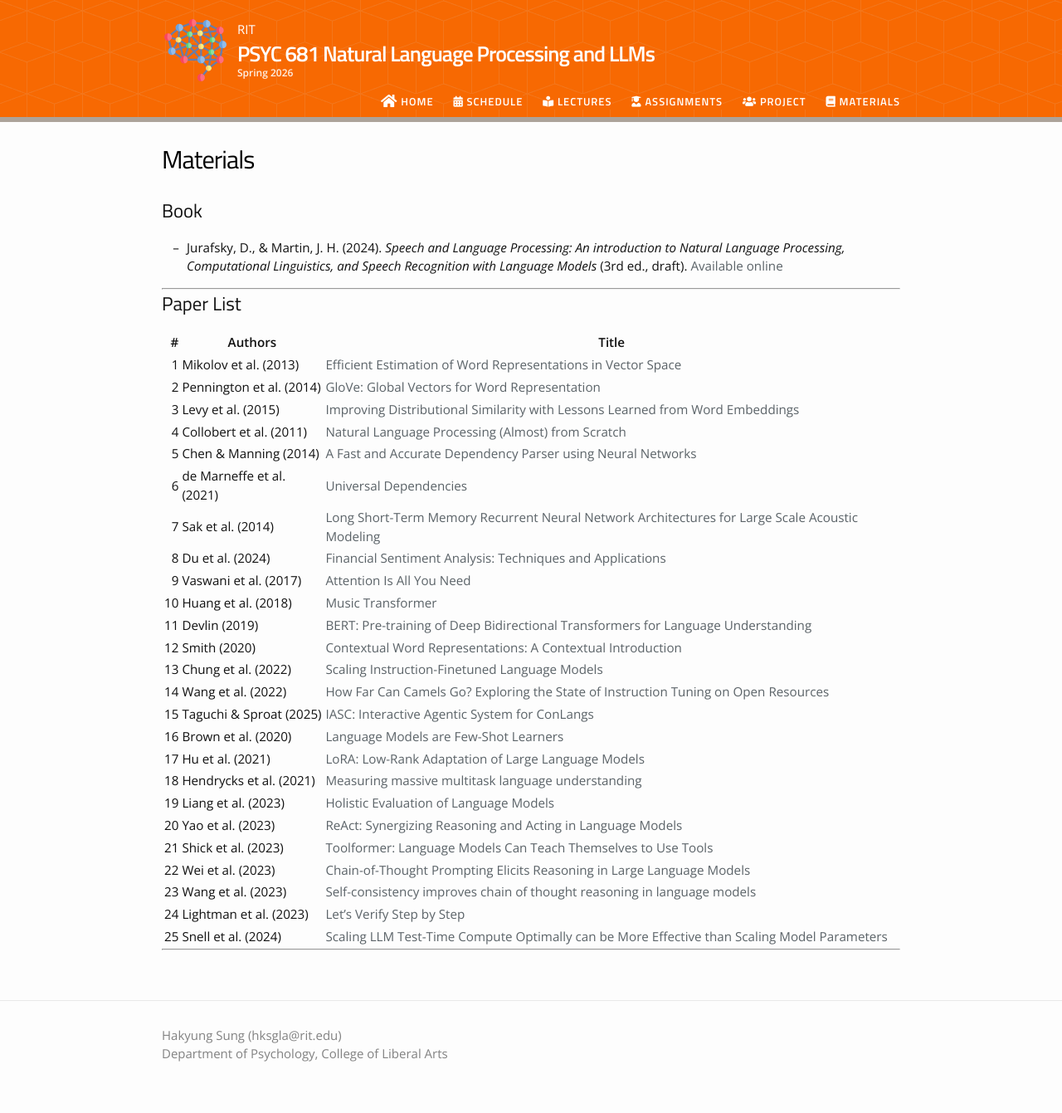
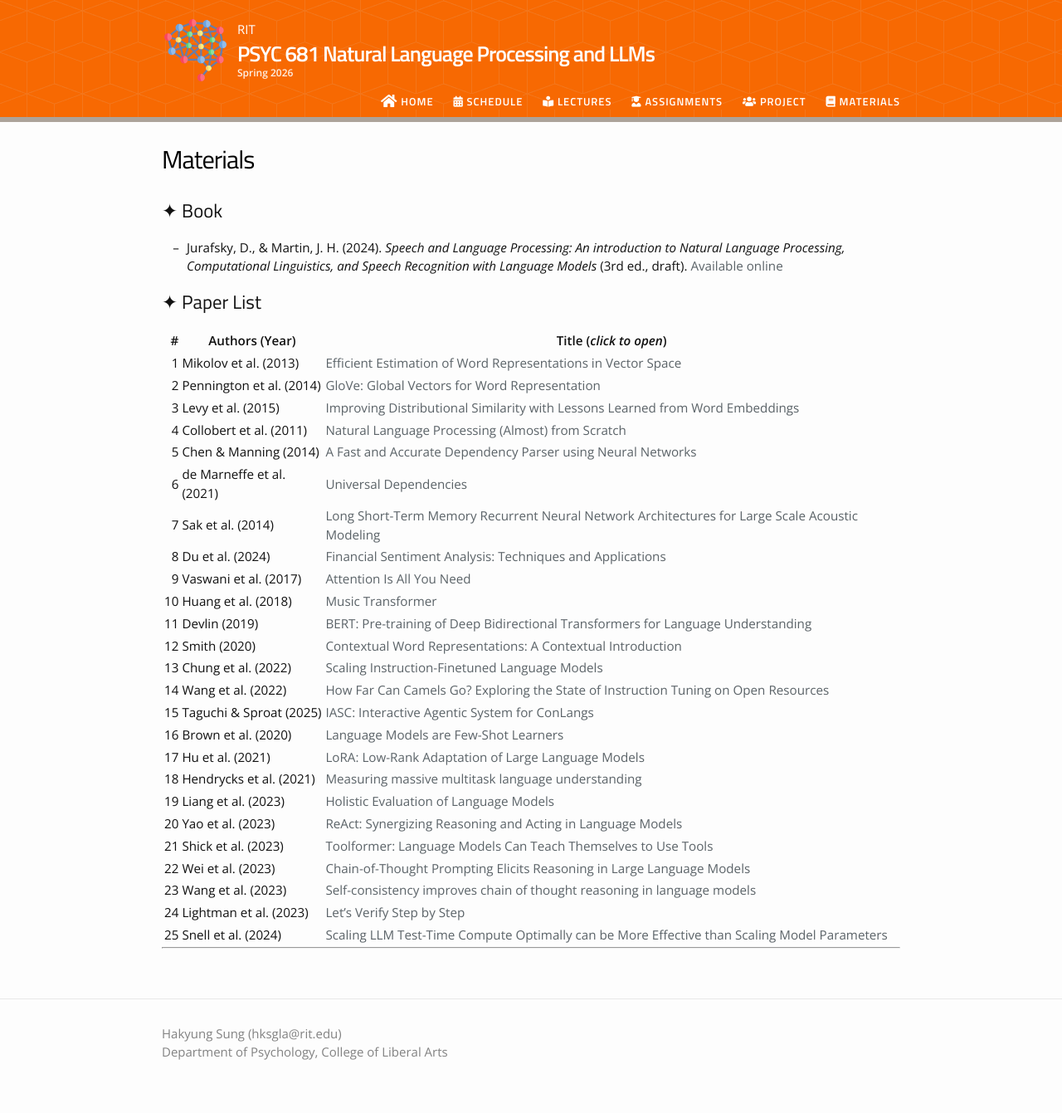
Before and after one commit to hksung/Spring26_PSYC681, a Jekyll site: the page built from materials.md, in a window 1280 px wide. Shown: the whole page at 83% size. Built offline with Jekyll 4.4.1, drawn with Linux system fonts in a browser that asks for light colours; nearby versions of some CDN libraries.

Commit message:
Update materials.md

```diff
--- a/materials.md
+++ b/materials.md
@@ -4,15 +4,14 @@ title: Materials
 permalink: /materials/
 ---
 
-## Book
+## ✦ Book
 
 - Jurafsky, D., & Martin, J. H. (2024). *Speech and Language Processing: An introduction to Natural Language Processing, Computational Linguistics, and Speech Recognition with Language Models* (3rd ed., draft). [Available online](https://web.stanford.edu/~jurafsky/slp3/)
 
----
 
-## Paper List
+## ✦ Paper List
 
-|  # | Authors                   | Title                                                                                                                                                                  |
+|  # | Authors (Year)                   | Title  (*click to open*)                                                                                                                                                                |
 | -: | ------------------------- | ---------------------------------------------------------------------------------------------------------------------------------------------------------------------- |
 |  1 | Mikolov et al. (2013)     | [Efficient Estimation of Word Representations in Vector Space](https://arxiv.org/pdf/1301.3781)                                                                        |
 |  2 | Pennington et al. (2014)  | [GloVe: Global Vectors for Word Representation](https://aclanthology.org/D14-1162.pdf)                                                                                 |
```
